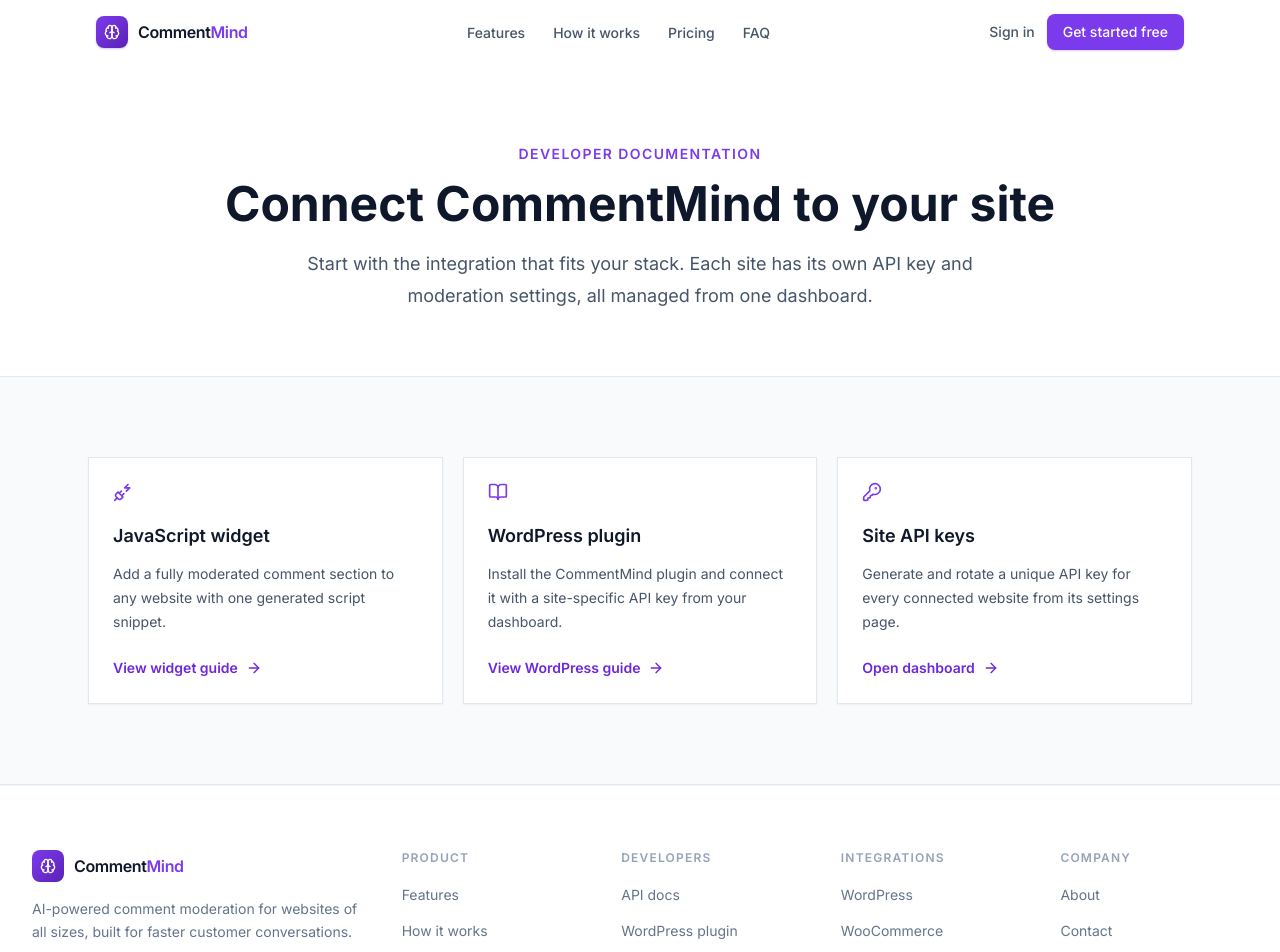
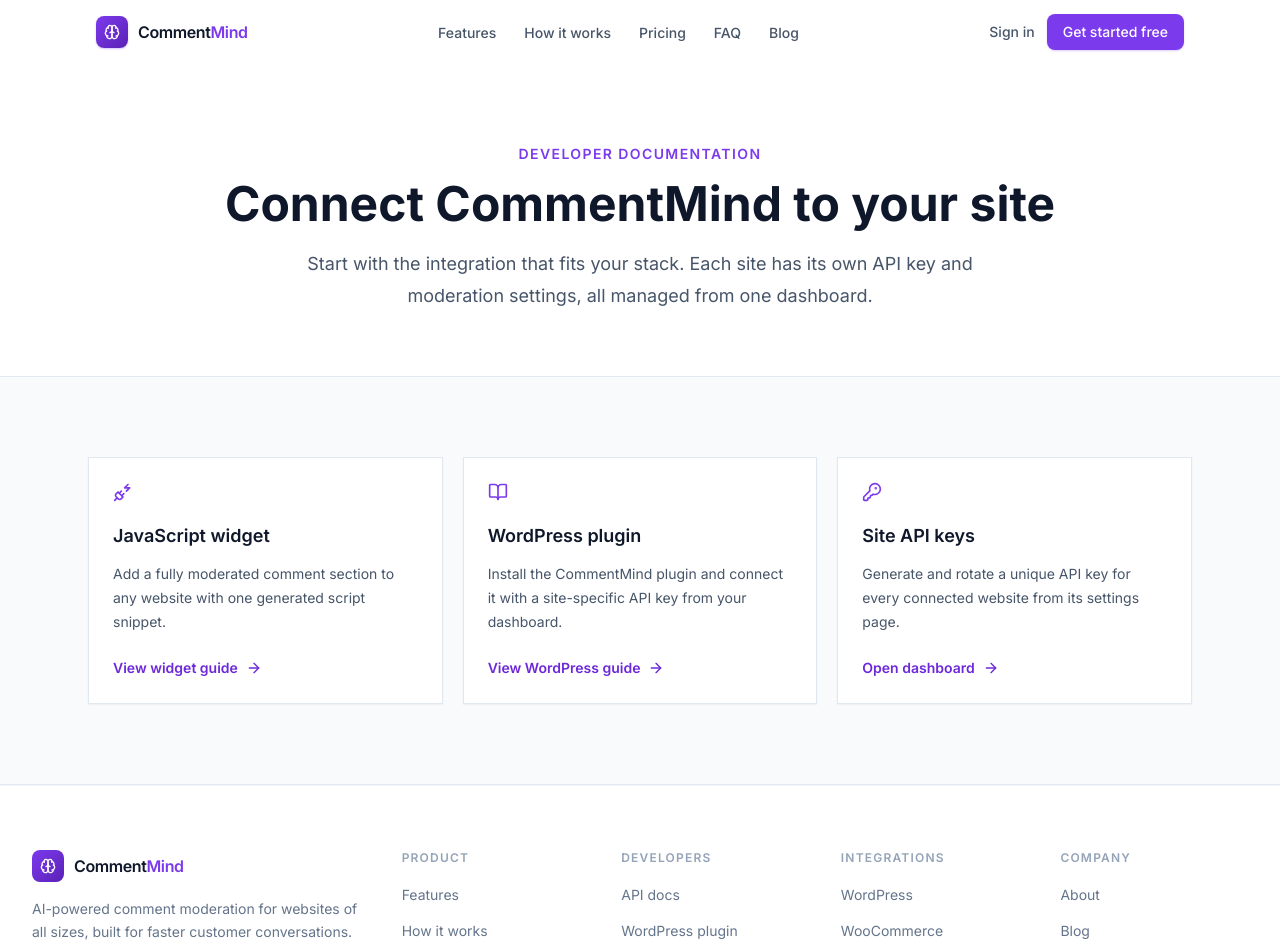
Before and after one commit to Mahdi-Ra/commentMind, a Next.js app in the folder dashboard/: page /docs in a window 1280 px wide. Shown: the top 952 px of the page. Built offline with nearby package versions, Linux system fonts and the light colour scheme.

Commit message:
Link landing navigation to blog

```diff
--- a/dashboard/src/components/landing/footer.tsx
+++ b/dashboard/src/components/landing/footer.tsx
@@ -22,6 +22,7 @@
   ],
   Company: [
     { label: 'About', href: '/about' },
+    { label: 'Blog', href: 'https://blog.commentmind.website/', external: true },
     { label: 'Contact', href: 'mailto:hello@commentmind.website' },
     { label: 'Privacy policy', href: '/privacy' },
     { label: 'Terms of service', href: '/terms' },
@@ -62,6 +63,8 @@
                   <li key={item.label}>
                     <a
                       href={item.href}
+                      target={'external' in item && item.external ? '_blank' : undefined}
+                      rel={'external' in item && item.external ? 'noreferrer' : undefined}
                       className="text-sm text-slate-500 transition hover:text-slate-900"
                     >
                       {item.label}
--- a/dashboard/src/components/landing/nav.tsx
+++ b/dashboard/src/components/landing/nav.tsx
@@ -10,6 +10,7 @@
   { label: 'How it works', href: '/#how-it-works' },
   { label: 'Pricing', href: '/#pricing' },
   { label: 'FAQ', href: '/#faq' },
+  { label: 'Blog', href: 'https://blog.commentmind.website/', external: true },
 ]
 
 export function LandingNav() {
@@ -60,6 +61,8 @@
             <li key={l.href}>
               <a
                 href={l.href}
+                target={l.external ? '_blank' : undefined}
+                rel={l.external ? 'noreferrer' : undefined}
                 className="rounded-lg px-3 py-2 text-sm font-medium text-slate-600 transition hover:bg-slate-100 hover:text-slate-900"
               >
                 {l.label}
@@ -103,6 +106,8 @@
               <li key={l.href}>
                 <a
                   href={l.href}
+                  target={l.external ? '_blank' : undefined}
+                  rel={l.external ? 'noreferrer' : undefined}
                   onClick={() => setOpen(false)}
                   className="block rounded-lg px-3 py-2.5 text-sm font-medium text-slate-700 transition hover:bg-slate-50"
                 >
```
